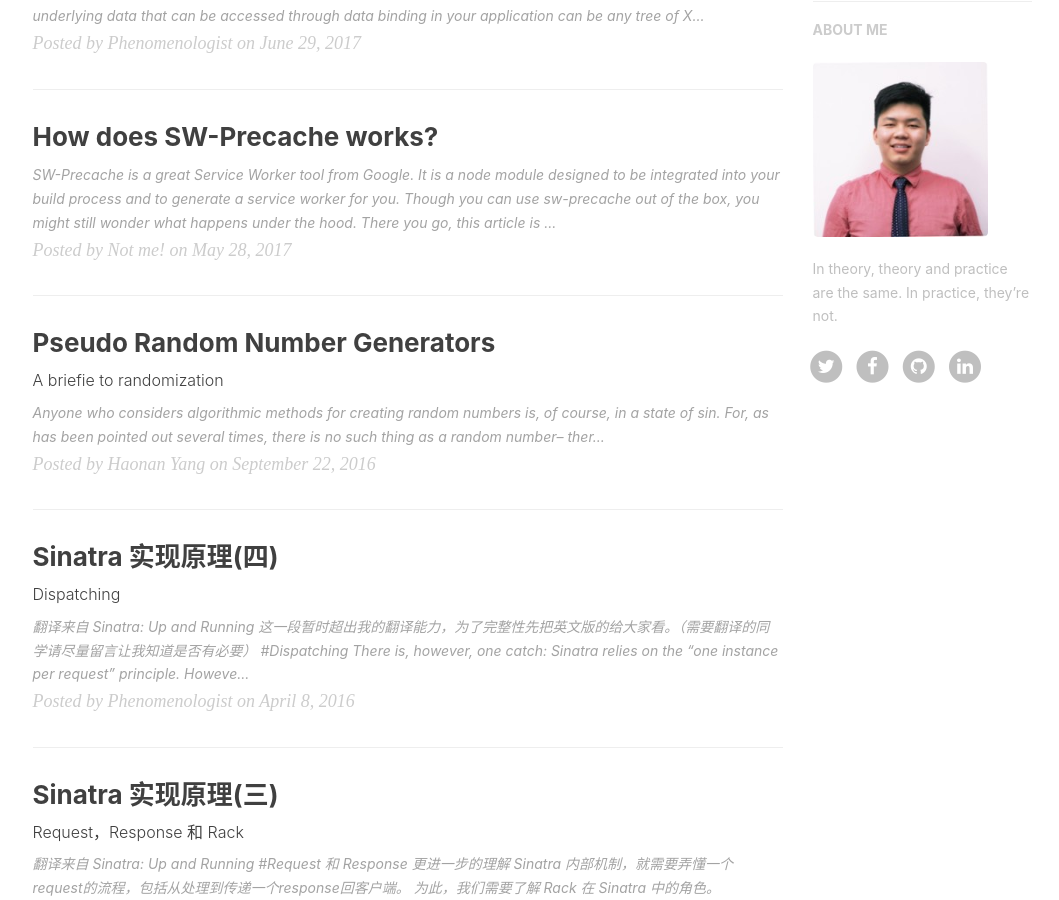
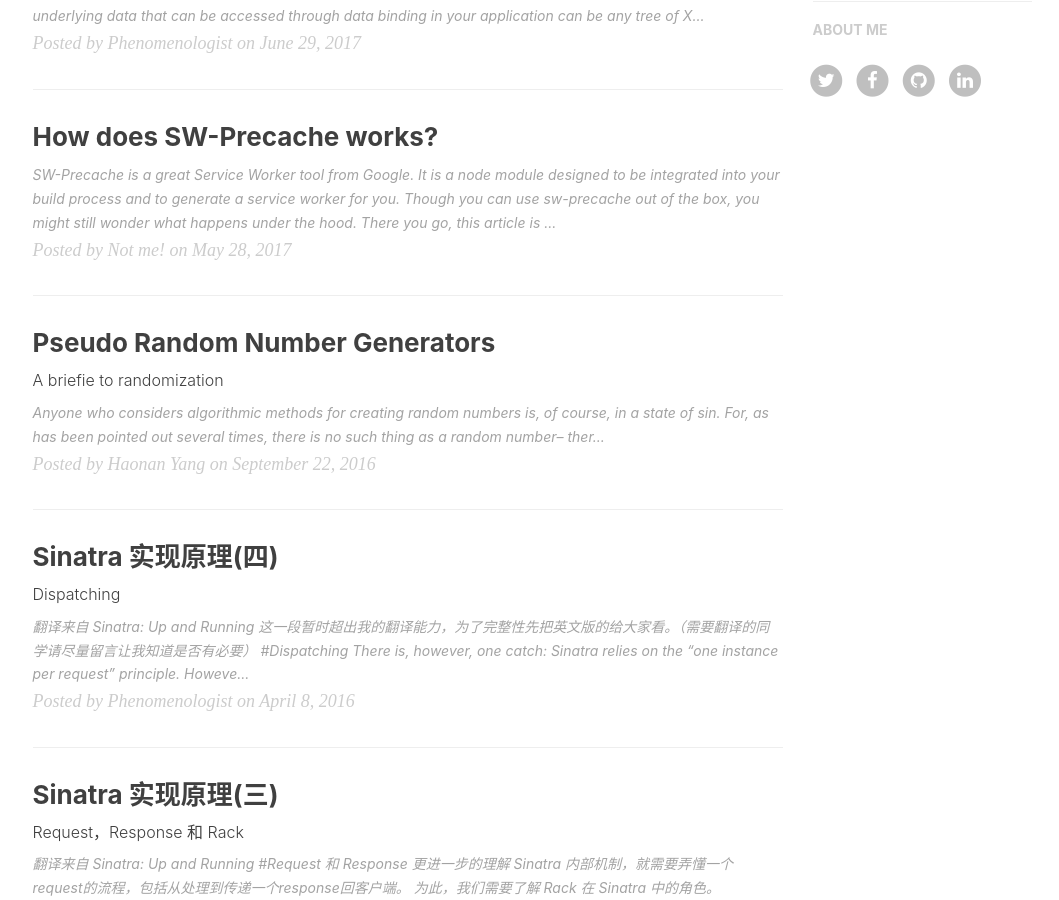
Before and after one commit to rapsoulhaonan/rapsoulhaonan.github.io, a Jekyll site: the page built from index.html, in a window 1280 px wide and 900 px high, scrolled down 565 px. Shown: the whole window, without its empty margins (135-1194 px from the left). Built offline with Jekyll 4.4.1, drawn with Linux system fonts in a browser that asks for light colours; nearby versions of some CDN libraries; the list of posts is cut into pages by our own code; comment, search, counter and statistics services are not loaded.

Commit message:
Update _config.yml

```diff
--- a/_config.yml
+++ b/_config.yml
@@ -75,12 +75,7 @@
 ga_domain: huangxuan.me
 
 
-
 # Sidebar settings
-sidebar: true                           # whether or not using Sidebar.
-sidebar-about-description: "In theory, theory and practice are the same. In practice, they’re not.<br>"
-sidebar-avatar: /img/avatar-hux-ny.jpg      # use absolute URL, seeing it's used in both `/` and `/about/`
-
 
 
 # Featured Tags
```
